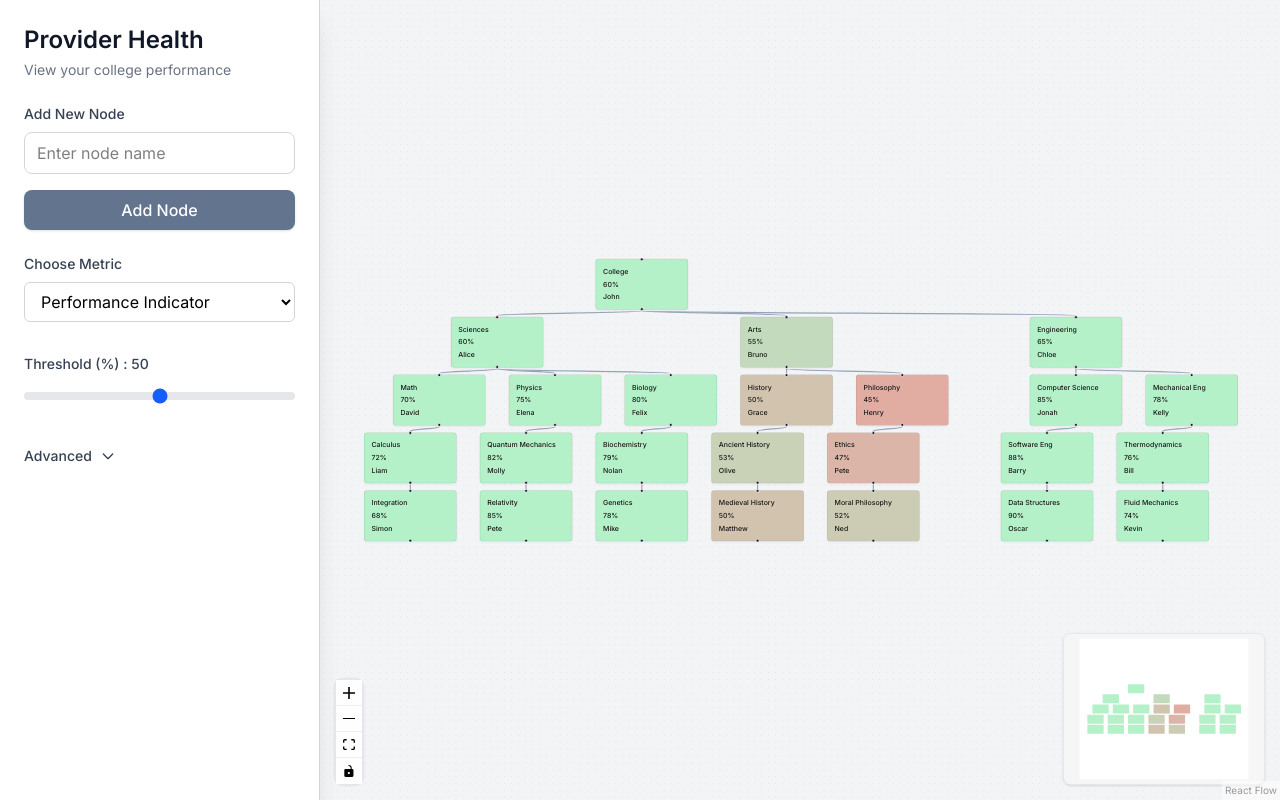
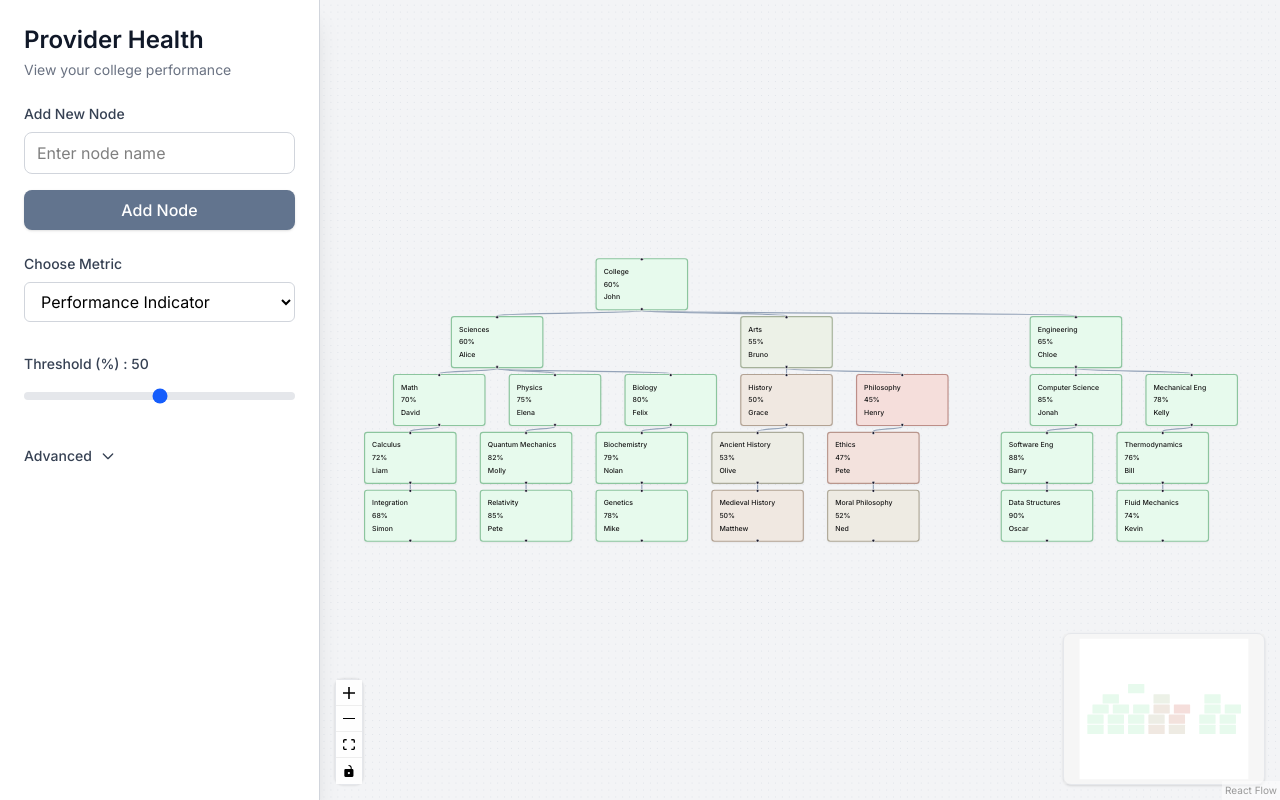
Before and after one commit to totester12/treeViewer, a React (Vite) app: page / in a window 1280 px wide. Built offline with nearby package versions, Linux system fonts and the light colour scheme.

Commit message:
Border changes
Change border colour to be a darker version of hte node colour, change on update

Really bad way to do it

```diff
--- a/src/App.jsx
+++ b/src/App.jsx
@@ -87,6 +87,85 @@ const getNodeColor = (nodeValue, sliderValue, baseColour, failColour, transRange
     ${Math.round(failColour[2] + (baseColour[2] - failColour[2]) * blendFactor)}
   )`;
 };
+
+const getBorderColour = (nodeColor) => {
+  // Extract RGB values from the nodeColor string
+  const rgbMatch = nodeColor.match(/rgb\(\s*(\d+)\s*,\s*(\d+)\s*,\s*(\d+)\s*\)/);
+  if (!rgbMatch) return nodeColor; // Return original if format doesn't match
+
+  const r = parseInt(rgbMatch[1], 10);
+  const g = parseInt(rgbMatch[2], 10);
+  const b = parseInt(rgbMatch[3], 10);
+
+  // Convert RGB to HSL for easier brightness/saturation manipulation
+  // First, normalize RGB values to [0, 1]
+  const rNorm = r / 255;
+  const gNorm = g / 255;
+  const bNorm = b / 255;
+
+  const max = Math.max(rNorm, gNorm, bNorm);
+  const min = Math.min(rNorm, gNorm, bNorm);
+  const delta = max - min;
+
+  // Calculate lightness
+  let lightness = (max + min) / 2;
+
+  // Calculate saturation
+  let saturation = 0;
+  if (delta !== 0) {
+    saturation = delta / (1 - Math.abs(2 * lightness - 1));
+  }
+
+  // Calculate hue
+  let hue = 0;
+  if (delta !== 0) {
+    if (max === rNorm) {
+      hue = ((gNorm - bNorm) / delta) % 6;
+    } else if (max === gNorm) {
+      hue = (bNorm - rNorm) / delta + 2;
+    } else {
+      hue = (rNorm - gNorm) / delta + 4;
+    }
+    hue *= 60;
+    if (hue < 0) hue += 360;
+  }
+
+  // Increase saturation and lightness for border color
+  saturation = Math.min(saturation * 0.5, 1.0); // 30% more saturated
+  lightness = Math.min(lightness * 0.7, 0.9);   // 20% brighter but not too bright
+  // Convert back to RGB
+  const hslToRgb = (h, s, l) => {
+    const c = (1 - Math.abs(2 * l - 1)) * s;
+    const x = c * (1 - Math.abs((h / 60) % 2 - 1));
+    const m = l - c / 2;
+    let rTemp, gTemp, bTemp;
+
+    if (h >= 0 && h < 60) {
+      [rTemp, gTemp, bTemp] = [c, x, 0];
+    } else if (h >= 60 && h < 120) {
+      [rTemp, gTemp, bTemp] = [x, c, 0];
+    } else if (h >= 120 && h < 180) {
+      [rTemp, gTemp, bTemp] = [0, c, x];
+    } else if (h >= 180 && h < 240) {
+      [rTemp, gTemp, bTemp] = [0, x, c];
+    } else if (h >= 240 && h < 300) {
+      [rTemp, gTemp, bTemp] = [x, 0, c];
+    } else {
+      [rTemp, gTemp, bTemp] = [c, 0, x];
+    }
+
+    return [
+      Math.round((rTemp + m) * 255),
+      Math.round((gTemp + m) * 255),
+      Math.round((bTemp + m) * 255)
+    ];
+  };
+
+  const [rNew, gNew, bNew] = hslToRgb(hue, saturation, lightness);
+
+  return `rgb(${rNew}, ${gNew}, ${bNew})`;
+
+}
 
 
 const SideMenu = ({ nodeName, setName, sliderValue, setSliderValue, addNewNode, randValues, setGood, setFail, setTrans, setFontColour, exportTree }) => {
@@ -183,12 +262,12 @@ const SideMenu = ({ nodeName, setName, sliderValue, setSliderValue, addNewNode,
                   <input type='color' defaultValue="#b4f0c8" onChange={(e) => setGood(hexToRgb(e.target.value))} ></input>
                   <br />
                   <button
-                    onClick={() => document.getElementById("colour1").value='#ffffff'}
+                    onClick={() => document.getElementById("colour1").value = '#ffffff'}
                     className="w-half mt-2 bg-slate-500 text-white px-4 py-2 rounded-lg hover:bg-slate-800 transition-colors duration-200 font-medium shadow-sm"
                   >
                     Rotate
                   </button>
-                  <br/>
+                  <br />
                   <label className='pb-1 pt-2 font-medium text-gray-700'>Negative Colour</label>
                   <br />
 
@@ -232,8 +311,8 @@ const getDescendantIds = (nodeId, edges, visited = new Set()) => {
 };
 
 export default function App() {
-  const [baseColour, setBaseColour] = useState([180, 240, 200]);
-  const [failColour, setFailColour] = useState([240, 150, 150]);
+  const [baseColour, setBaseColour] = useState([231, 250, 237]);
+  const [failColour, setFailColour] = useState([249, 213, 213]);
   const [transRange, setTransitionRange] = useState(10);
   const [fontColour, setFontColour] = useState('#1a1a1a');
 
@@ -252,12 +331,12 @@ export default function App() {
       },
       style: {
         backgroundColor: getNodeColor(node.value, 50, baseColour, failColour, transRange),
-        borderRadius: '0.75rem',
+        borderRadius: '0.35rem',
         padding: '0.75rem',
         minWidth: '160px',
         textAlign: 'left',
         color: fontColour,
-        border: '1px solid rgba(0, 0, 0, 0.1)',
+        border: '2px solid ' + getBorderColour(getNodeColor(node.value, 50, baseColour, failColour, transRange)),
         boxShadow: '0 2px 4px rgba(0, 0, 0, 0.05)',
       },
     }))
@@ -301,7 +380,7 @@ export default function App() {
     }));
   }, [nodes, edges, setNodes, setEdges]);
 
-  function exportTree(){
+  function exportTree() {
 
     const nodesToSave = nodes.map((node) => {
       return {
@@ -313,7 +392,7 @@ export default function App() {
       };
     })
     //Side Note - edge here misses the parentheses in the map function, this is fine for one argument but if you have more than one you need to wrap them in parentheses
-    const edgesToSave = edges.map(edge=>{
+    const edgesToSave = edges.map(edge => {
       return {
         id: edge.id,
         source: edge.source,
@@ -321,12 +400,12 @@ export default function App() {
       }
     })
 
-    const fileData = JSON.stringify({nodes: nodesToSave, edges: edgesToSave});
-    const blob = new Blob([fileData], {type: 'text/plain'});
+    const fileData = JSON.stringify({ nodes: nodesToSave, edges: edgesToSave });
+    const blob = new Blob([fileData], { type: 'text/plain' });
     const url = URL.createObjectURL(blob);
     const link = document.createElement('a');
     link.href = url;
-    link.download= 'tree.json';
+    link.download = 'tree.json';
     link.click();
     URL.revokeObjectURL(url);
 
@@ -352,12 +431,12 @@ export default function App() {
           },
           style: {
             backgroundColor: getNodeColor(randomValue, sliderValue, baseColour, failColour, transRange),
-            borderRadius: '0.75rem',
+            borderRadius: '0.35rem',
             padding: '0.75rem',
             minWidth: '160px',
             textAlign: 'left',
             color: fontColour,
-            border: '1px solid rgba(0, 0, 0, 0.1)',
+            border: '2px solid ' + getBorderColour(getNodeColor(node.value, sliderValue, baseColour, failColour, transRange)),
             boxShadow: '0 2px 4px rgba(0, 0, 0, 0.05)',
           },
         };
@@ -387,11 +466,11 @@ export default function App() {
       style: {
         backgroundColor: getNodeColor(randomValue, sliderValue, baseColour, failColour, transRange),
         borderRadius: '0.75rem',
-        padding: '0.75rem',
+        padding: '0.35rem',
         minWidth: '160px',
         textAlign: 'left',
         color: fontColour,
-        border: '1px solid rgba(0, 0, 0, 0.1)',
+        border: '2px solid ' + getBorderColour(getNodeColor(node.value, sliderValue, baseColour, failColour, transRange)),
         boxShadow: '0 2px 4px rgba(0, 0, 0, 0.05)',
       },
     };
@@ -420,7 +499,7 @@ export default function App() {
           minWidth: '160px',
           textAlign: 'left',
           color: fontColour,
-          border: '1px solid rgba(0, 0, 0, 0.1)',
+          border: '2px solid ' + getBorderColour(getNodeColor(node.value, sliderValue, baseColour, failColour, transRange)),
           boxShadow: '0 2px 4px rgba(0, 0, 0, 0.05)',
         },
       }))
```
